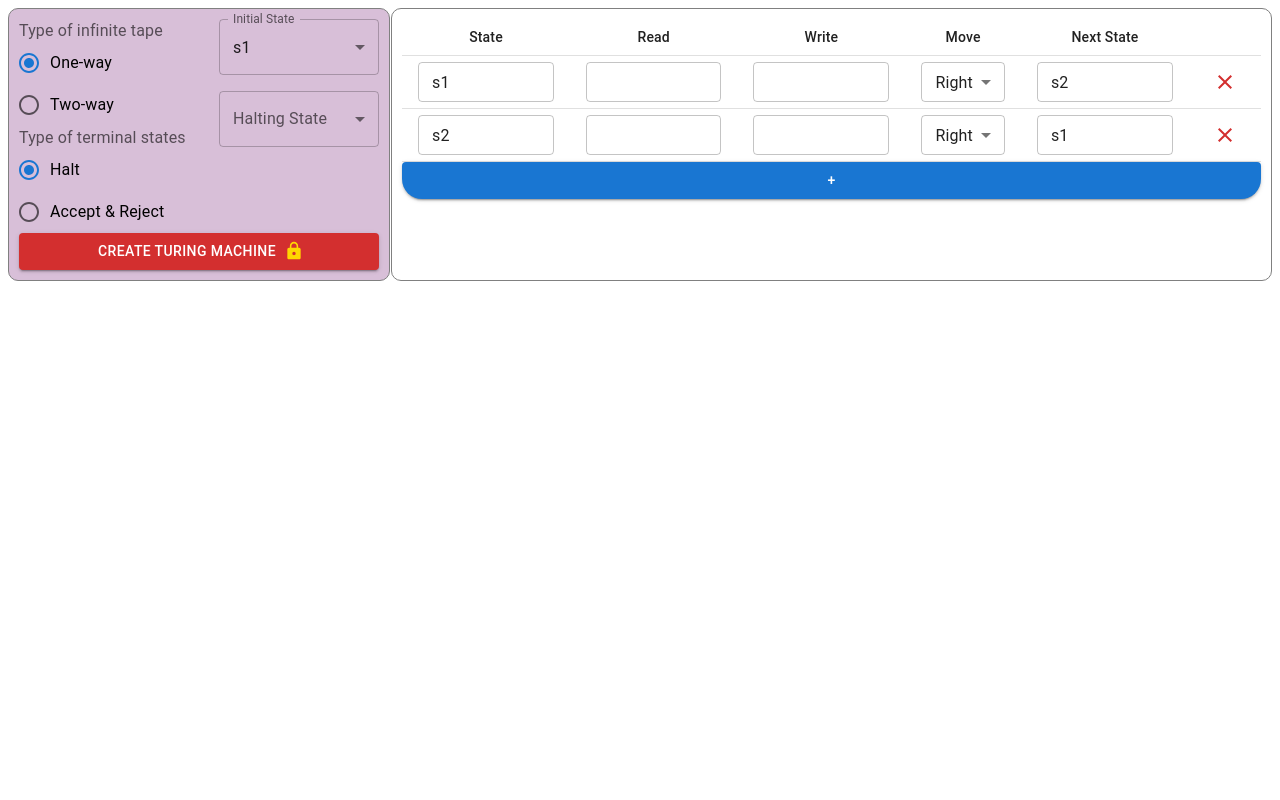
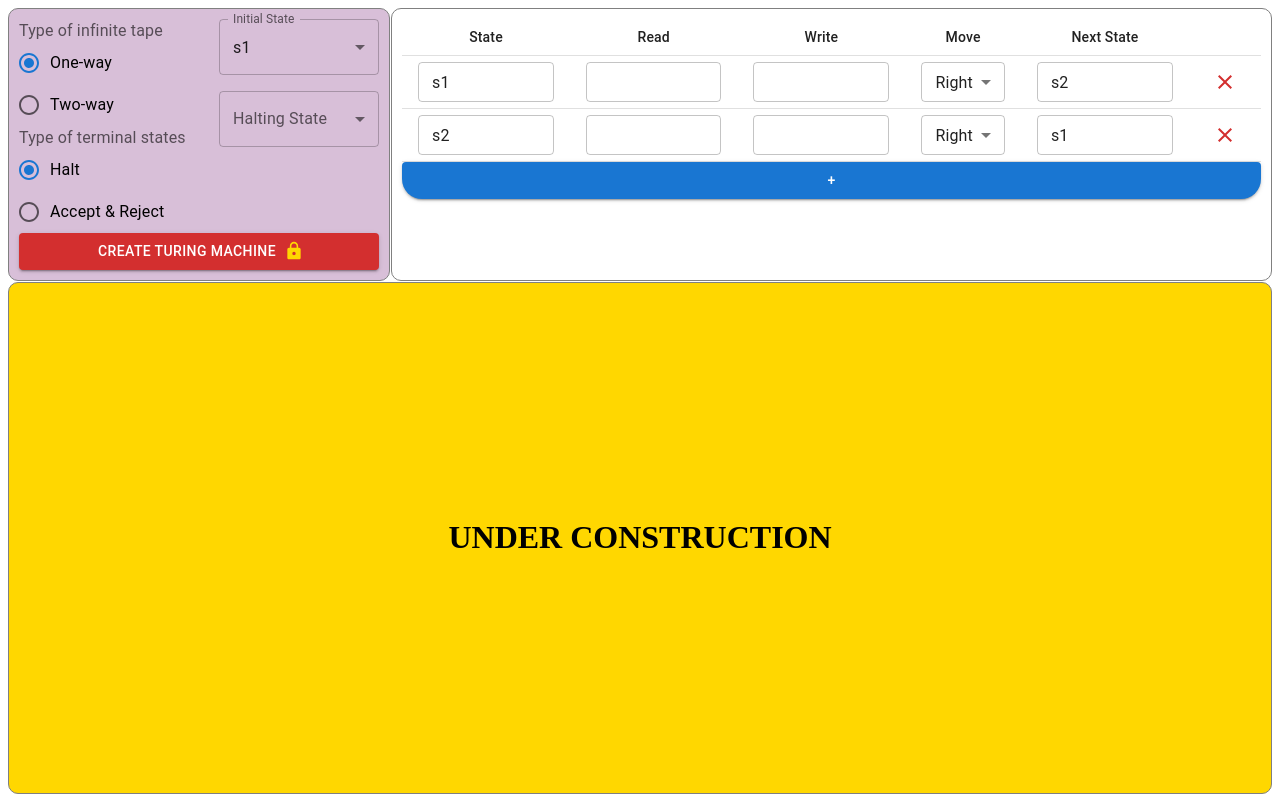
Before and after one commit to Kr1sh1/Turing-Machine-Simulator, a React (Vite) app: page /machines in a window 1280 px wide. Built offline with nearby package versions, Linux system fonts and the light colour scheme.

Commit message:
Add a Under Construction message while editor is unlocked

```diff
--- a/src/pages/Machines.jsx
+++ b/src/pages/Machines.jsx
@@ -141,6 +141,19 @@ export default function Machines() {
       </Box>
 
       <Box sx={{ flexGrow: "1", height: "100%" }}>
+        {!editorIsLocked &&
+          <Box className="component" sx={{ display: "flex",
+                                           flexDirection: "column",
+                                           height: "100%",
+                                           alignItems: "stretch",
+                                           justifyContent: "center",
+                                           textAlign: "center",
+                                           backgroundColor: "gold" }}>
+            <h1>
+              UNDER CONSTRUCTION
+            </h1>
+          </Box>
+        }
         {editorIsLocked &&
           <Simulator
             selections={selections}
```
Lines whose indentation alone changed are shown as unchanged.
